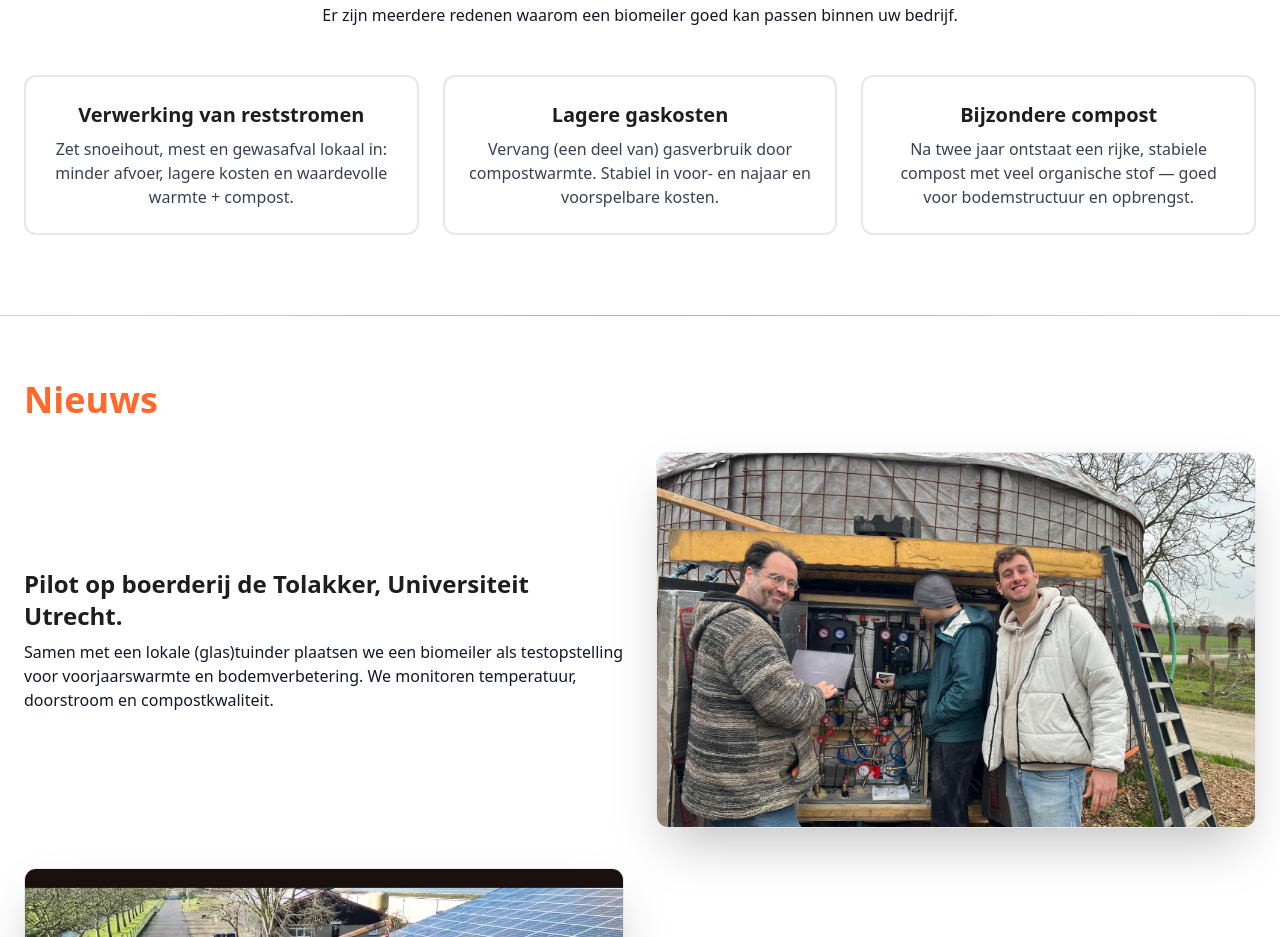
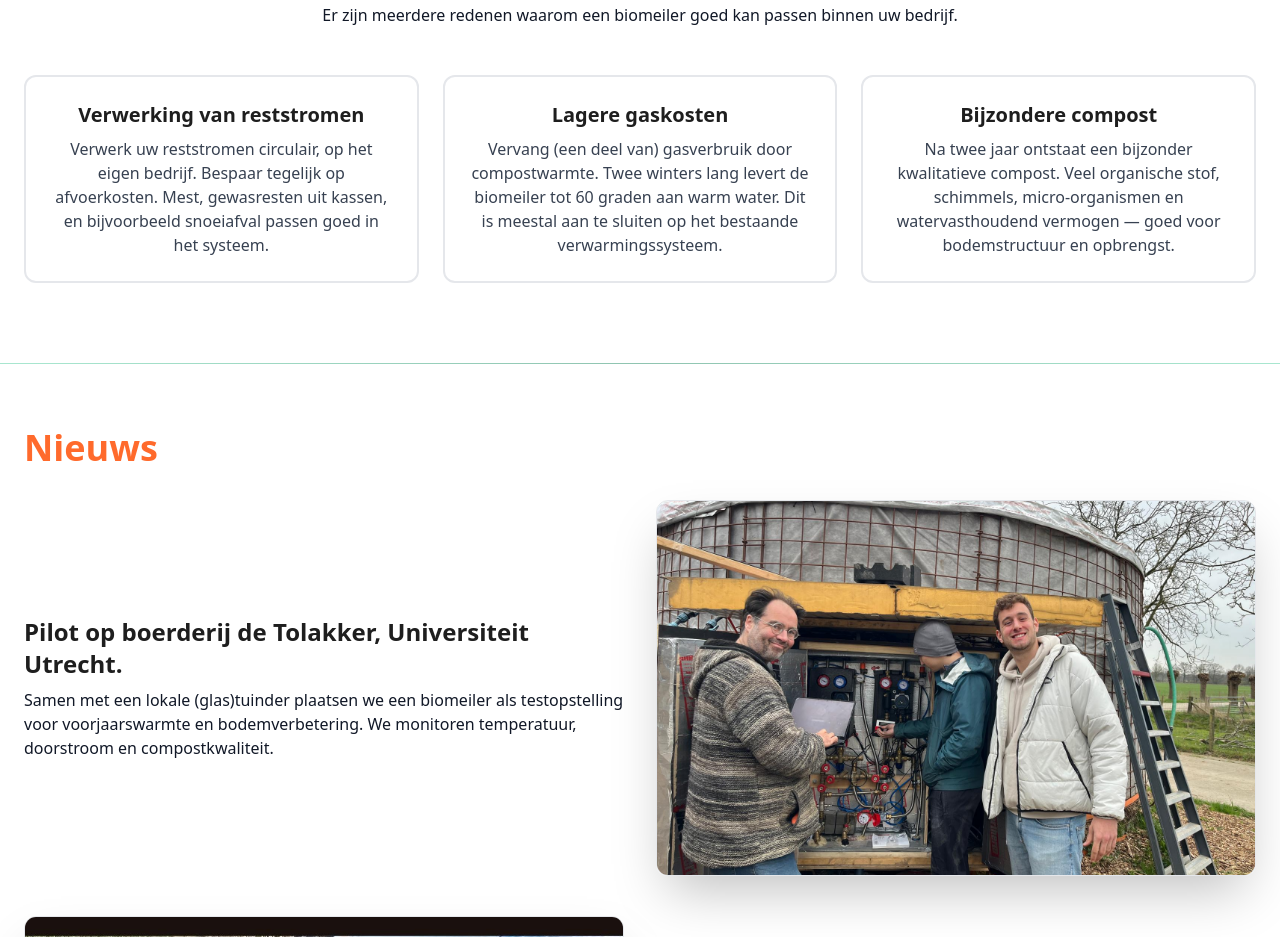
Before and after one commit to lasdegast-coder/compostwarmte, a plain HTML site: page index.html in a window 1280 px wide. Shown: the part 1537-2474 px from the top of the page. Drawn offline with nearby package versions, Linux system fonts and the light colour scheme.

Commit message:
Update index.html

```diff
--- a/index.html
+++ b/index.html
@@ -189,15 +189,15 @@
       <div class="grid grid-cols-1 sm:grid-cols-2 lg:grid-cols-3 gap-6">
         <div class="rounded-xl border-2 hover:border-[var(--primary)]/60 transition p-6 bg-white/70 backdrop-blur">
           <h3 class="font-semibold text-xl mb-2 text-center">Verwerking van reststromen</h3>
-          <p class="text-gray-700 text-center">Zet snoeihout, mest en gewasafval lokaal in: minder afvoer, lagere kosten en waardevolle warmte + compost.</p>
+          <p class="text-gray-700 text-center">Verwerk uw reststromen circulair, op het eigen bedrijf. Bespaar tegelijk op afvoerkosten. Mest, gewasresten uit kassen, en bijvoorbeeld snoeiafval passen goed in het systeem. </p>
         </div>
         <div class="rounded-xl border-2 hover:border-[var(--primary)]/60 transition p-6 bg-white/70 backdrop-blur">
           <h3 class="font-semibold text-xl mb-2 text-center">Lagere gaskosten</h3>
-          <p class="text-gray-700 text-center">Vervang (een deel van) gasverbruik door compostwarmte. Stabiel in voor- en najaar en voorspelbare kosten.</p>
+          <p class="text-gray-700 text-center">Vervang (een deel van) gasverbruik door compostwarmte. Twee winters lang levert de biomeiler tot 60 graden aan warm water. Dit is meestal aan te sluiten op het bestaande verwarmingssysteem.</p>
         </div>
         <div class="rounded-xl border-2 hover:border-[var(--primary)]/60 transition p-6 bg-white/70 backdrop-blur">
           <h3 class="font-semibold text-xl mb-2 text-center">Bijzondere compost</h3>
-          <p class="text-gray-700 text-center">Na twee jaar ontstaat een rijke, stabiele compost met veel organische stof — goed voor bodemstructuur en opbrengst.</p>
+          <p class="text-gray-700 text-center">Na twee jaar ontstaat een bijzonder kwalitatieve compost. Veel organische stof, schimmels, micro-organismen en watervasthoudend vermogen — goed voor bodemstructuur en opbrengst.</p>
         </div>
       </div>
     </div>
```
